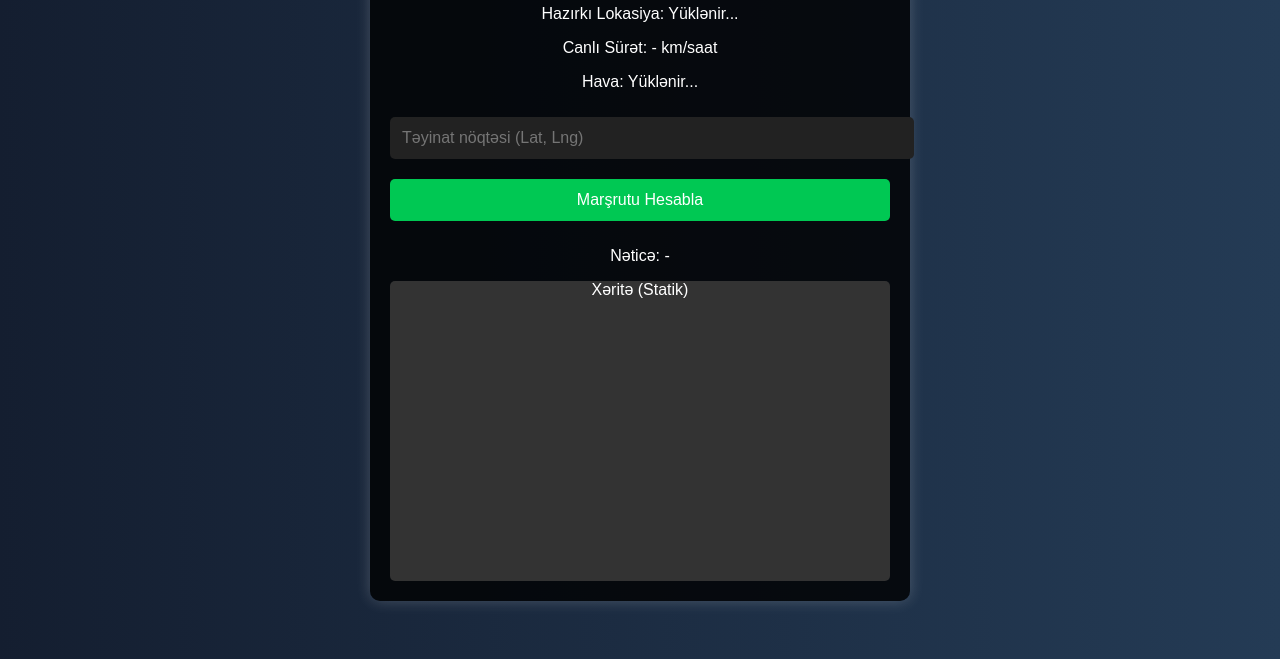
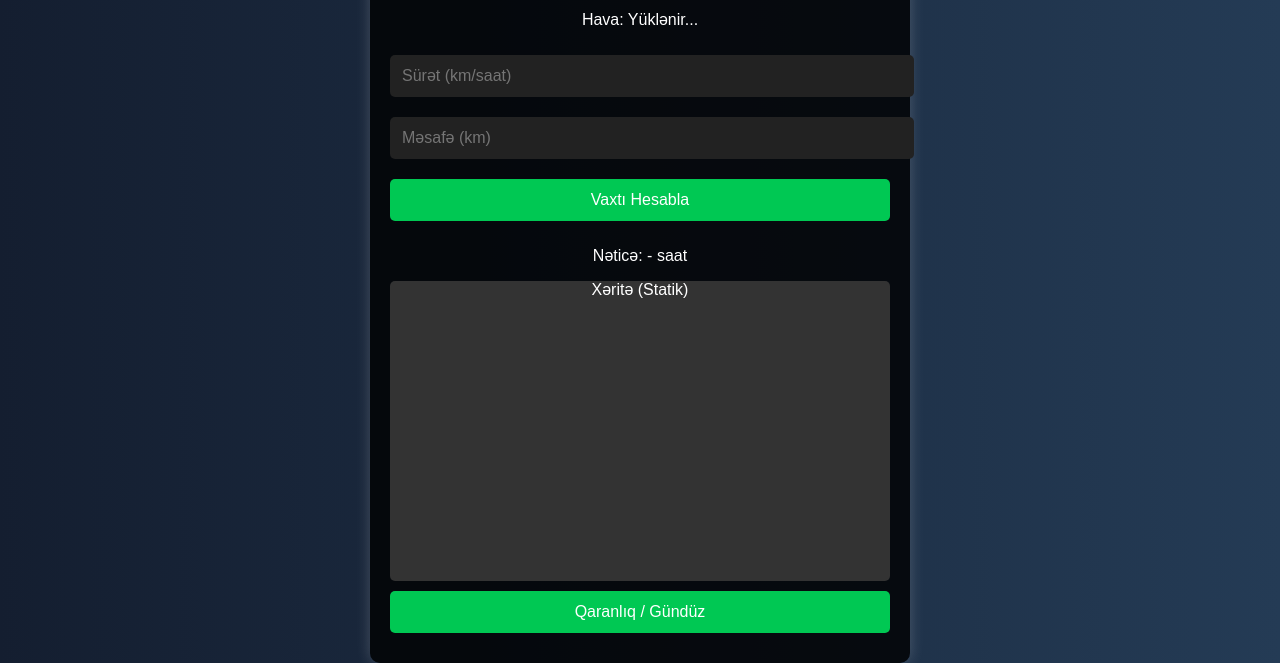
Before and after one commit to ferhadsultan98/newtask, a plain HTML site: page index.html in a window 1280 px wide. Shown: the part 141-804 px from the top of the page. Drawn offline with Linux system fonts and the light colour scheme.

Commit message:
Update index.html

```diff
--- a/index.html
+++ b/index.html
@@ -1,4 +1,5 @@
-<!DOCTYPE html><html lang="az">
+<!DOCTYPE html>
+<html lang="az">
 <head>
     <meta charset="UTF-8">
     <meta name="viewport" content="width=device-width, initial-scale=1.0">
@@ -52,6 +53,14 @@
             margin-top: 10px;
             border-radius: 5px;
         }
+        .dark-mode {
+            background-color: #121212;
+            color: white;
+        }
+        .light-mode {
+            background-color: #ffffff;
+            color: black;
+        }
     </style>
 </head>
 <body>
@@ -60,14 +69,16 @@
         <p>Hazırkı Lokasiya: <span id="location">Yüklənir...</span></p>
         <p>Canlı Sürət: <span id="speedDisplay">-</span> km/saat</p>
         <p>Hava: <span id="weather">Yüklənir...</span></p>
-        <input type="text" id="destination" placeholder="Təyinat nöqtəsi (Lat, Lng)">
-        <button onclick="calculateRoute()">Marşrutu Hesabla</button>
-        <p>Nəticə: <span id="result">-</span></p>
+        <input type="number" id="speed" placeholder="Sürət (km/saat)">
+        <input type="number" id="distance" placeholder="Məsafə (km)">
+        <button onclick="calculateTime()">Vaxtı Hesabla</button>
+        <p>Nəticə: <span id="result">-</span> saat</p>
         <div class="map" id="map">Xəritə (Statik)</div>
-    </div><script>
-    const weatherApiKey = "8275345ac3c197555ec2386ddd95e880";
-    const routeApiKey = "5b3ce3597851110001cf62487a6f28f8d8754d3aa06dc927abdeb66b";
+        <button onclick="toggleTheme()">Qaranlıq / Gündüz</button>
+    </div>
 
+    <script>
+        // Geolocation API
         function getLocation() {
             if (navigator.geolocation) {
                 navigator.geolocation.watchPosition(position => {
@@ -75,52 +86,41 @@
                     const lng = position.coords.longitude.toFixed(4);
                     document.getElementById("location").textContent = `Lat: ${lat}, Lng: ${lng}`;
                     document.getElementById("speedDisplay").textContent = (position.coords.speed || 0).toFixed(2);
-                getWeather(lat, lng);
+                    // Hava məlumatları (API olmadan sadə)
+                    const weather = (new Date().getHours() > 6 && new Date().getHours() < 18) ? "Gündüz, günəşli" : "Gecə, buludlu";
+                    document.getElementById("weather").textContent = weather;
                 });
             } else {
                 document.getElementById("location").textContent = "Lokasiya dəstəklənmir.";
             }
         }
 
-    function getWeather(lat, lng) {
-        fetch(`https://api.openweathermap.org/data/2.5/weather?lat=${lat}&lon=${lng}&units=metric&appid=${weatherApiKey}`)
-        .then(response => response.json())
-        .then(data => {
-            document.getElementById("weather").textContent = `${data.weather[0].description}, ${data.main.temp}°C`;
-        })
-        .catch(() => {
-            document.getElementById("weather").textContent = "Məlumat alınmadı.";
-        });
+        // Vaxt hesablama funksiyası
+        function calculateTime() {
+            let speed = parseFloat(document.getElementById("speed").value);
+            let distance = parseFloat(document.getElementById("distance").value);
+
+            if (isNaN(speed) || isNaN(distance) || speed <= 0 || distance <= 0) {
+                alert("Lütfən düzgün sürət və məsafə daxil edin!");
+                return;
             }
 
-    function calculateRoute() {
-        let destination = document.getElementById("destination").value;
-        if (!destination) {
-            alert("Təyinat nöqtəsini daxil edin!");
-            return;
-        }
-        navigator.geolocation.getCurrentPosition(position => {
-            const lat = position.coords.latitude;
-            const lng = position.coords.longitude;
+            let time = distance / speed;  // saat cinsindən
+            let hours = Math.floor(time);
+            let minutes = Math.round((time - hours) * 60);
 
-            fetch(`https://api.openrouteservice.org/v2/directions/driving-car?api_key=${routeApiKey}&start=${lng},${lat}&end=${destination}`)
-            .then(response => response.json())
-            .then(data => {
-                if (data.routes && data.routes.length > 0) {
-                    let duration = data.routes[0].summary.duration / 60;
-                    let hours = Math.floor(duration / 60);
-                    let minutes = Math.round(duration % 60);
             document.getElementById("result").textContent = `${hours} saat ${minutes} dəqiqə`;
         }
-            })
-            .catch(() => {
-                document.getElementById("result").textContent = "Marşrut tapılmadı.";
-            });
-        });
+
+        // Qaranlıq və Gündüz rejimi
+        function toggleTheme() {
+            let currentClass = document.body.classList.contains("dark-mode") ? "dark-mode" : "light-mode";
+            document.body.classList.toggle("dark-mode");
+            document.body.classList.toggle("light-mode");
         }
 
+        // Lokasiya məlumatını al
         getLocation();
     </script>
-
 </body>
 </html>
```
Lines whose indentation alone changed are shown as unchanged.
